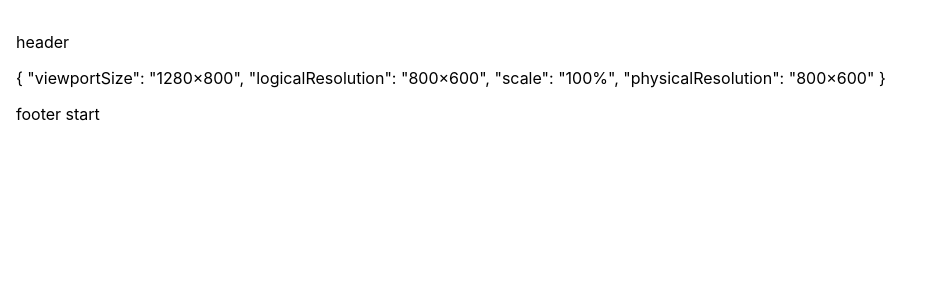
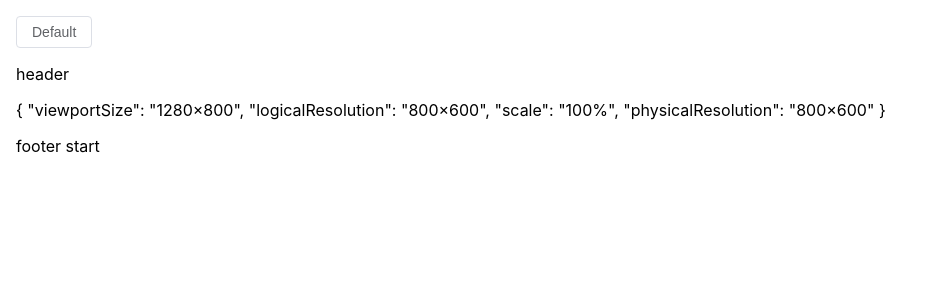
Before and after one commit to CyrusYip/resolution-viewer, a Vue app: page / in a window 1280 px wide. Shown: the top 300 px of the page, without its empty margins (0-932 px from the left). Built offline with nearby package versions, Linux system fonts and the light colour scheme.

Commit message:
chore: import elment-plus

```diff
--- a/src/App.vue
+++ b/src/App.vue
@@ -1,5 +1,12 @@
 <script setup lang="ts">
-import { computed, onMounted, ref } from 'vue'
+import { computed, defineComponent, onMounted, ref } from 'vue'
+import { ElConfigProvider } from 'element-plus'
+
+defineComponent({
+  components: {
+    ElConfigProvider,
+  },
+})
 
 function getWindowInfo() {
   const { innerWidth, innerHeight, outerWidth, outerHeight, devicePixelRatio } = window
@@ -34,7 +41,9 @@ onMounted(() => {
 </script>
 
 <template>
+  <el-config-provider>
     <header>
+      <el-button>Default</el-button>
       <p>header</p>
     </header>
 
@@ -48,6 +57,7 @@ onMounted(() => {
       <div class="scrollbar-y"></div>
       <p>footer end</p>
     </footer>
+  </el-config-provider>
 </template>
 
 <style scoped>
```
Also changed, not shown: components.d.ts (added, +12 -0 lines). Lines whose indentation alone changed are shown as unchanged.
